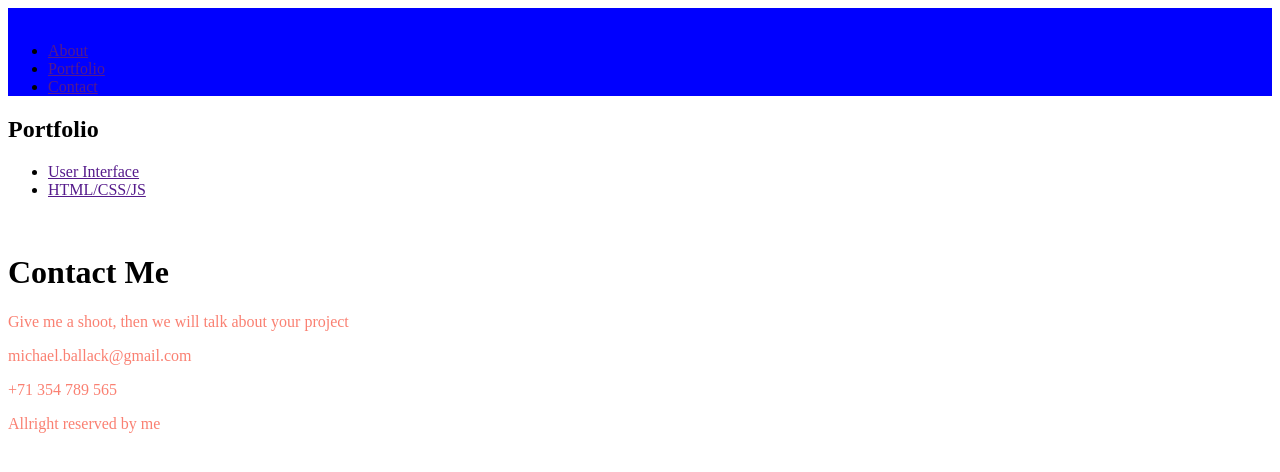
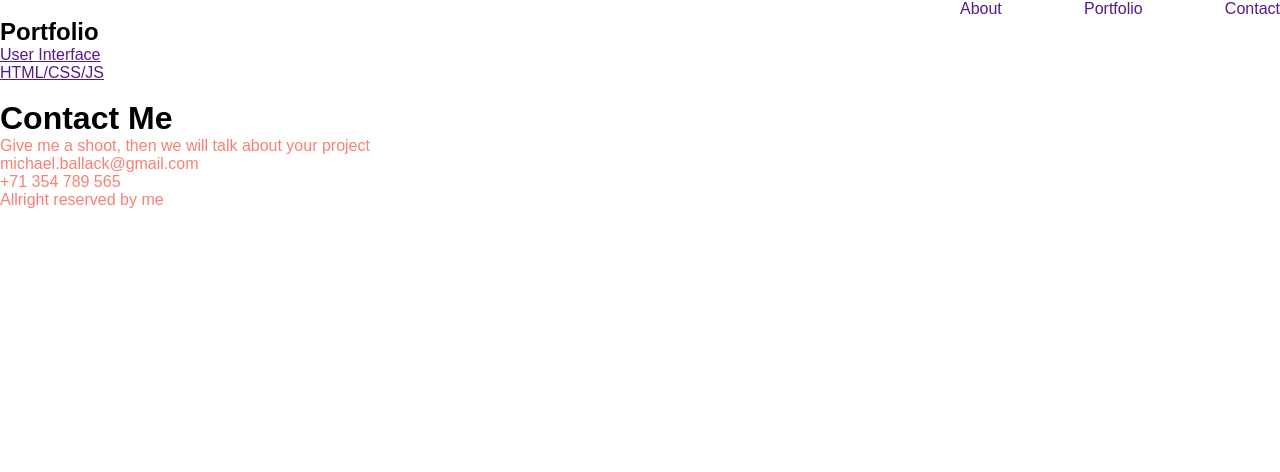
Before and after one commit to adinug87/Adi-Resolusi, a plain HTML site: page Belajar SCSS/index.html in a window 1280 px wide. Drawn offline with Linux system fonts and the light colour scheme.

Commit message:
merubah konten

```diff
--- a/Belajar SCSS/index.html
+++ b/Belajar SCSS/index.html
@@ -8,20 +8,16 @@
     <title>Belajar SCSS</title>
 </head>
 <body>
-    <header>
     <nav>
-            <div class="nav-logo">
+        <div class="logo">
             <img src="">
         </div>
-            <div class="nav-menu">
         <ul>
             <li><a href="">About</a></li>
             <li><a href="">Portfolio</a></li>
             <li><a href="">Contact</a></li>
         </ul>
-            </div>
     </nav>
-    </header>
     <main>
         <div class="title">
             <h2>Portfolio</h2>
--- a/Belajar SCSS/main.css
+++ b/Belajar SCSS/main.css
@@ -1,12 +1,32 @@
-header {
-  background-color: blue;
+* {
+  margin: 0;
+  padding: 0;
 }
 
-header h1 {
-  font-size: 3rem;
+body{
+  font-family: sans-serif;
 }
 
-p {
+nav{
+  display: flex;
+  list-style: none;
+  justify-content: space-between;
+}
+
+nav ul {
+  display: flex;
+  justify-content: space-between;
+  width: 25%;
+  list-style: none;
+  font-size: 12pt;
+}
+
+nav ul li a {
+  display: flex;
+  text-decoration: none;
+}
+
+  p {
   color: salmon;
 }
 /*# sourceMappingURL=main.css.map */
```
Lines whose indentation alone changed are shown as unchanged.
